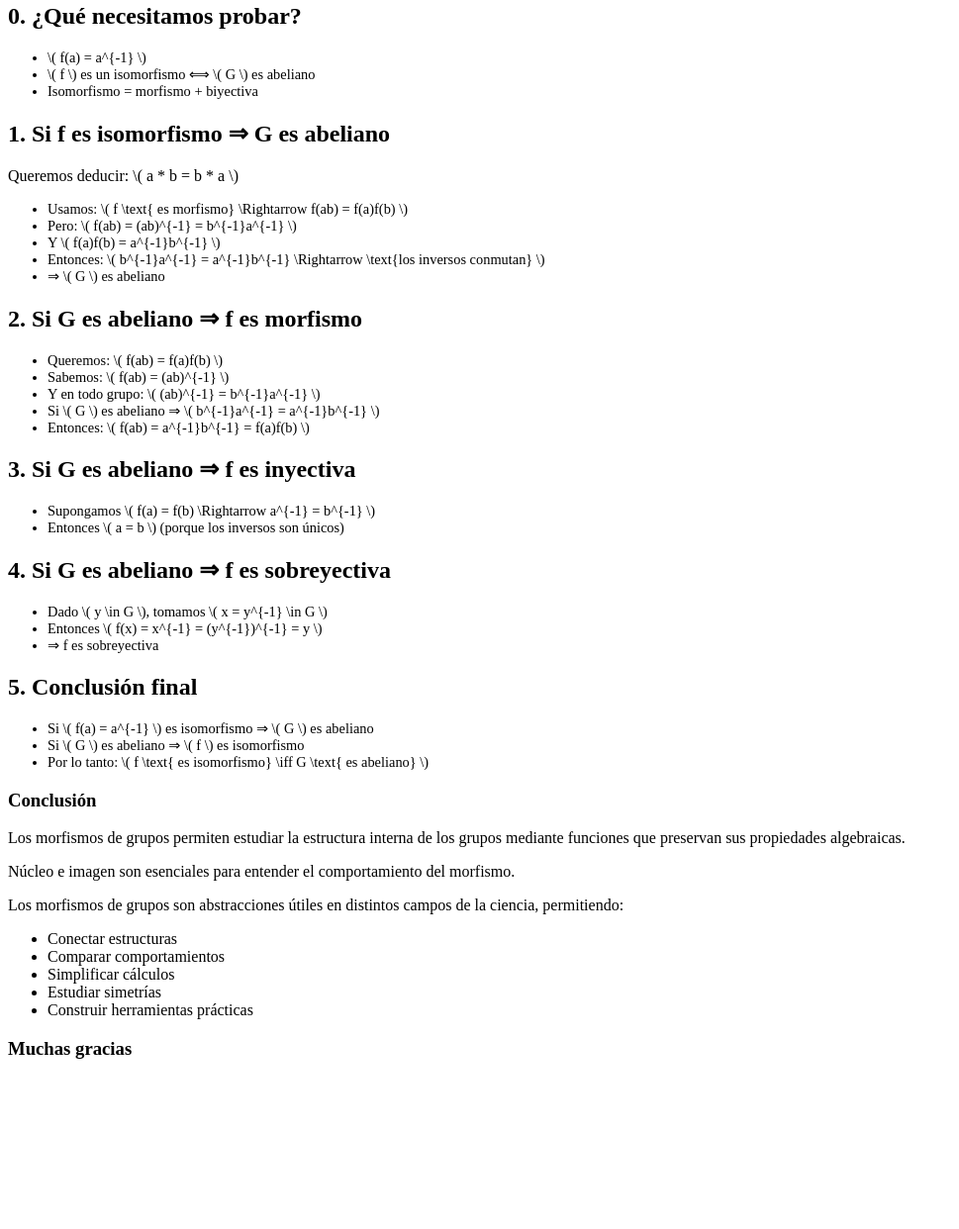
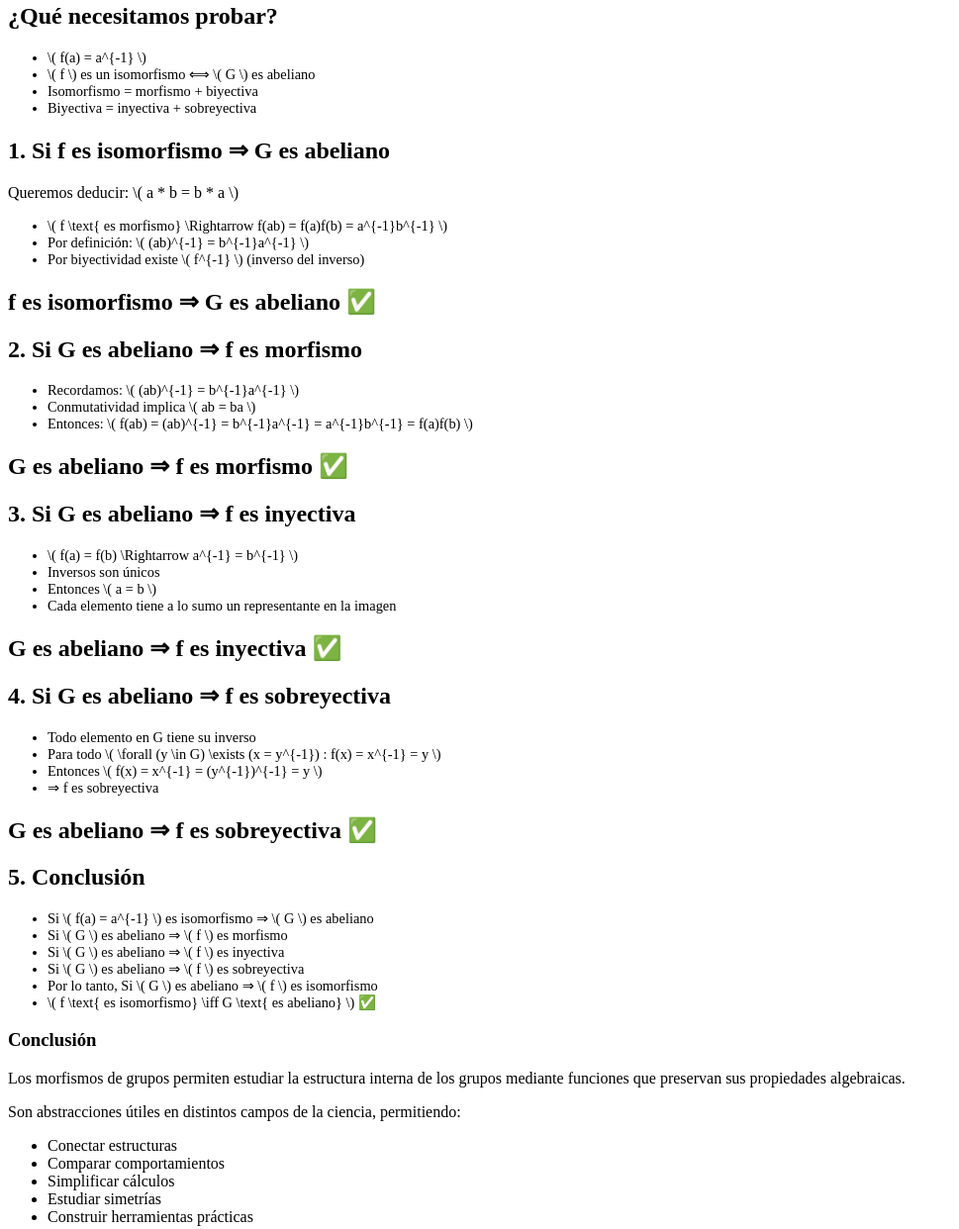
Before and after one commit to leandroyalet/mate4-presentaciones, a website built with Vite: page src/tp5-morfismos/index.html in a window 1280 px wide. Shown: the part 1775-3017 px from the top of the page at 99% size, without its empty margins (0-969 px from the left). Before the commit the page ends 2865 px from the top, so only its background shows below. Built offline with nearby package versions, Linux system fonts and the light colour scheme; no server answers; what reveal.js would draw is missing.

Commit message:
Fix: ejemplo más lindo

```diff
--- a/src/tp5-morfismos/index.html
+++ b/src/tp5-morfismos/index.html
@@ -119,11 +119,12 @@
             </section>
 
             <section>
-                <h2>0. ¿Qué necesitamos probar?</h2>
+                <h2>¿Qué necesitamos probar?</h2>
                 <ul style="font-size: 0.9em">
                     <li class="fragment">\( f(a) = a^{-1} \)</li>
                     <li class="fragment">\( f \) es un isomorfismo ⟺ \( G \) es abeliano</li>
                     <li class="fragment">Isomorfismo = morfismo + biyectiva</li>
+                    <li class="fragment">Biyectiva = inyectiva + sobreyectiva</li>
                 </ul>
             </section>
 
@@ -131,48 +132,67 @@
                 <h2>1. Si f es isomorfismo ⇒ G es abeliano</h2>
                 <p>Queremos deducir: \( a * b = b * a \)</p>
                 <ul style="font-size: 0.9em">
-                    <li class="fragment">Usamos: \( f \text{ es morfismo} \Rightarrow f(ab) = f(a)f(b) \)</li>
-                    <li class="fragment">Pero: \( f(ab) = (ab)^{-1} = b^{-1}a^{-1} \)</li>
-                    <li class="fragment">Y \( f(a)f(b) = a^{-1}b^{-1} \)</li>
-                    <li class="fragment">Entonces: \( b^{-1}a^{-1} = a^{-1}b^{-1} \Rightarrow \text{los inversos conmutan} \)</li>
-                    <li class="fragment">⇒ \( G \) es abeliano</li>
+                    <li class="fragment">\( f \text{ es morfismo} \Rightarrow f(ab) = f(a)f(b) = a^{-1}b^{-1} \)</li>
+                    <li class="fragment">Por definición: \( (ab)^{-1} = b^{-1}a^{-1} \)</li>
+                    <li class="fragment">Por biyectividad existe \( f^{-1} \) (inverso del inverso)</li>
                 </ul>
+            </section>
+
+            <section>
+                <h2>f es isomorfismo ⇒ G es abeliano ✅</h2>
             </section>
 
             <section>
                 <h2>2. Si G es abeliano ⇒ f es morfismo</h2>
                 <ul style="font-size: 0.9em">
-                    <li class="fragment">Queremos: \( f(ab) = f(a)f(b) \)</li>
-                    <li class="fragment">Sabemos: \( f(ab) = (ab)^{-1} \)</li>
-                    <li class="fragment">Y en todo grupo: \( (ab)^{-1} = b^{-1}a^{-1} \)</li>
-                    <li class="fragment">Si \( G \) es abeliano ⇒ \( b^{-1}a^{-1} = a^{-1}b^{-1} \)</li>
-                    <li class="fragment">Entonces: \( f(ab) = a^{-1}b^{-1} = f(a)f(b) \)</li>
+                    <li class="fragment">Recordamos: \( (ab)^{-1} = b^{-1}a^{-1} \)</li>
+                    <li class="fragment">Conmutatividad implica \( ab = ba \)</li>
+                    <li class="fragment">Entonces: \( f(ab) = (ab)^{-1} = b^{-1}a^{-1} = a^{-1}b^{-1} = f(a)f(b) \)</li>
                 </ul>
+            </section>
+
+            <section>
+                <h2>G es abeliano ⇒ f es morfismo ✅</h2>
             </section>
 
             <section>
                 <h2>3. Si G es abeliano ⇒ f es inyectiva</h2>
                 <ul style="font-size: 0.9em">
-                    <li class="fragment">Supongamos \( f(a) = f(b) \Rightarrow a^{-1} = b^{-1} \)</li>
-                    <li class="fragment">Entonces \( a = b \) (porque los inversos son únicos)</li>
+                    <li class="fragment">\( f(a) = f(b) \Rightarrow a^{-1} = b^{-1} \)</li>
+                    <li class="fragment">Inversos son únicos</li>
+                    <li class="fragment">Entonces \( a = b \)</li>
+                    <li class="fragment">Cada elemento tiene a lo sumo un representante en la imagen</li>
                 </ul>
+            </section>
+
+            <section>
+                <h2>G es abeliano ⇒ f es inyectiva ✅</h2>
             </section>
 
             <section>
                 <h2>4. Si G es abeliano ⇒ f es sobreyectiva</h2>
                 <ul style="font-size: 0.9em">
-                    <li class="fragment">Dado \( y \in G \), tomamos \( x = y^{-1} \in G \)</li>
+                    <li class="fragment">Todo elemento en G tiene su inverso</li>
+                    <!-- para todo y existe x=y^-1 tal que f(x)=x^1=y -->
+                    <li class="fragment">Para todo \( \forall (y \in G) \exists (x = y^{-1}) : f(x) = x^{-1} = y \)</li>
                     <li class="fragment">Entonces \( f(x) = x^{-1} = (y^{-1})^{-1} = y \)</li>
                     <li class="fragment">⇒ f es sobreyectiva</li>
                 </ul>
             </section>
 
             <section>
-                <h2>5. Conclusión final</h2>
+                <h2>G es abeliano ⇒ f es sobreyectiva ✅</h2>
+            </section>
+
+            <section>
+                <h2>5. Conclusión</h2>
                 <ul style="font-size: 0.9em">
                     <li class="fragment">Si \( f(a) = a^{-1} \) es isomorfismo ⇒ \( G \) es abeliano</li>
-                    <li class="fragment">Si \( G \) es abeliano ⇒ \( f \) es isomorfismo</li>
-                    <li class="fragment">Por lo tanto: \( f \text{ es isomorfismo} \iff G \text{ es abeliano} \)</li>
+                    <li class="fragment">Si \( G \) es abeliano ⇒ \( f \) es morfismo</li>
+                    <li class="fragment">Si \( G \) es abeliano ⇒ \( f \) es inyectiva</li>
+                    <li class="fragment">Si \( G \) es abeliano ⇒ \( f \) es sobreyectiva</li>
+                    <li class="fragment">Por lo tanto, Si \( G \) es abeliano ⇒ \( f \) es isomorfismo</li>
+                    <li class="fragment">\( f \text{ es isomorfismo} \iff G \text{ es abeliano} \) ✅</li>
                 </ul>
             </section>
 
@@ -180,10 +200,9 @@
 
             <section>
                 <h3>Conclusión</h3>
-                <p>Los morfismos de grupos permiten estudiar la estructura interna de los grupos mediante funciones que preservan sus propiedades algebraicas.</p>
-                <p class="fragment">Núcleo e imagen son esenciales para entender el comportamiento del morfismo.</p>
-                <p>Los morfismos de grupos son abstracciones útiles en distintos campos de la ciencia, permitiendo:</p>
-                <ul >
+                <p class="fragment">Los morfismos de grupos permiten estudiar la estructura interna de los grupos mediante funciones que preservan sus propiedades algebraicas.</p>
+                <p class="fragment">Son abstracciones útiles en distintos campos de la ciencia, permitiendo:</p>
+                <ul>
                     <li class="fragment">Conectar estructuras</li>
                     <li class="fragment">Comparar comportamientos</li>
                     <li class="fragment">Simplificar cálculos</li>
@@ -191,6 +210,8 @@
                     <li class="fragment">Construir herramientas prácticas</li>
                 </ul>
             </section>
+
+            <!-- SALUDO -->
 
             <section>
                 <h3>Muchas gracias</h3>
```
